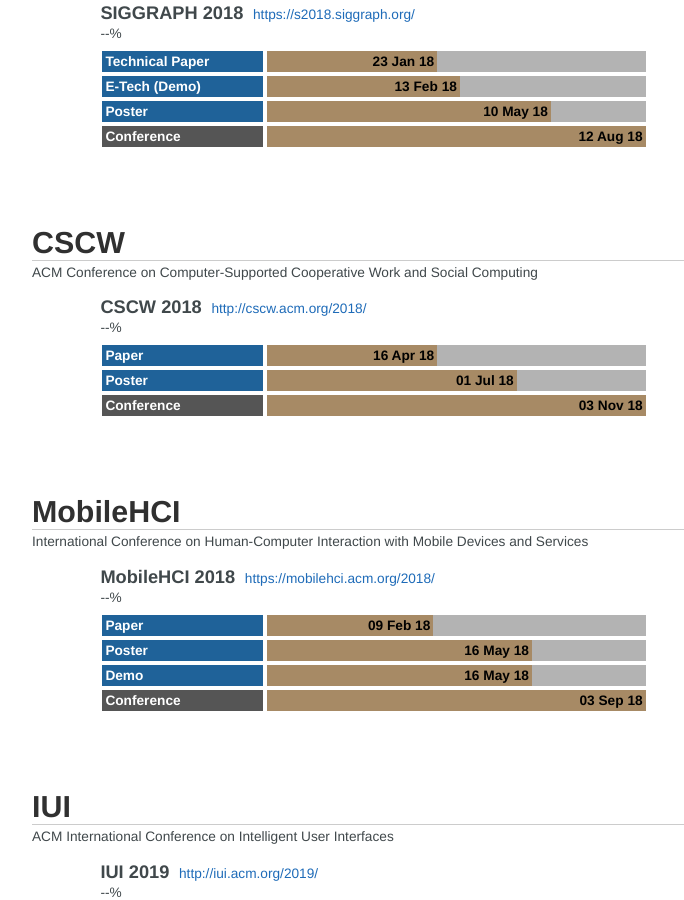
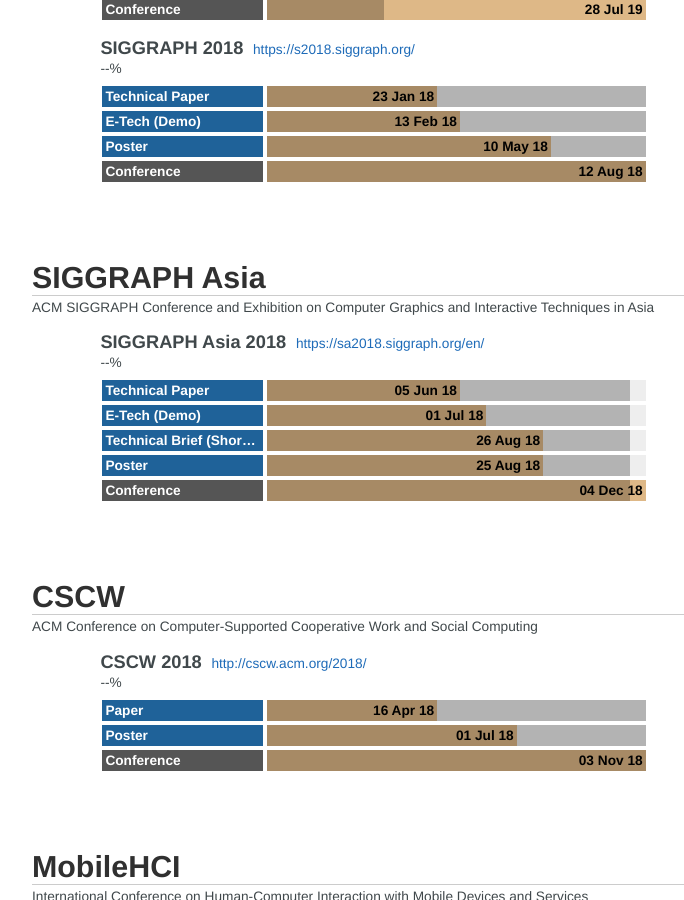
Before and after one commit to hci-calendar/hci-calendar.github.io, a Jekyll site: the page built from _pages/cal/hci.md, in a window 1280 px wide and 900 px high, scrolled down 3190 px. Shown: the whole window, without its empty margins (266-950 px from the left). Built offline with Jekyll 4.4.1, drawn with Linux system fonts in a browser that asks for light colours; nearby versions of some CDN libraries; comment, search, counter and statistics services are not loaded; some of the changed text lies outside the part shown.

Commit message:
Add SIGGRAPH Asia

```diff
--- a/_data/cal/hci.yml
+++ b/_data/cal/hci.yml
@@ -120,6 +120,28 @@
     -
       type: Poster
       date: "2018-05-10"
+
+- name: SIGGRAPH Asia
+  long: ACM SIGGRAPH Conference and Exhibition on Computer Graphics and Interactive Techniques in Asia
+  years:
+  -
+    year: 2018
+    date: "2018-12-04"
+    url : https://sa2018.siggraph.org/en/
+    info: --%
+    submissions:
+    -
+      type: Technical Paper
+      date: "2018-06-05"
+    -
+      type: E-Tech (Demo)
+      date: "2018-07-01"
+    -
+      type: Technical Brief (Short Paper)
+      date: "2018-08-26"
+    -
+      type: Poster
+      date: "2018-08-25"
 
 - name: CSCW
   long: ACM Conference on Computer-Supported Cooperative Work and Social Computing
```
